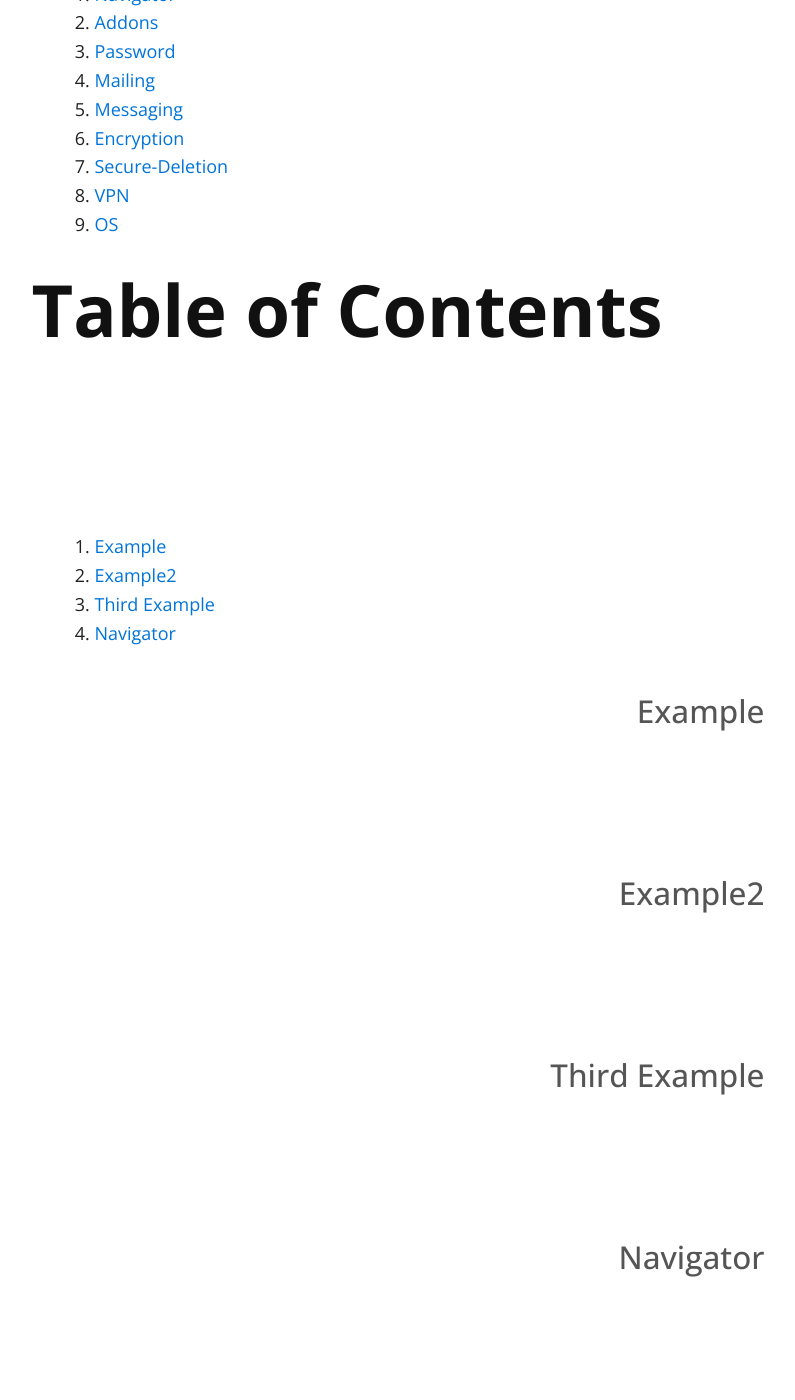
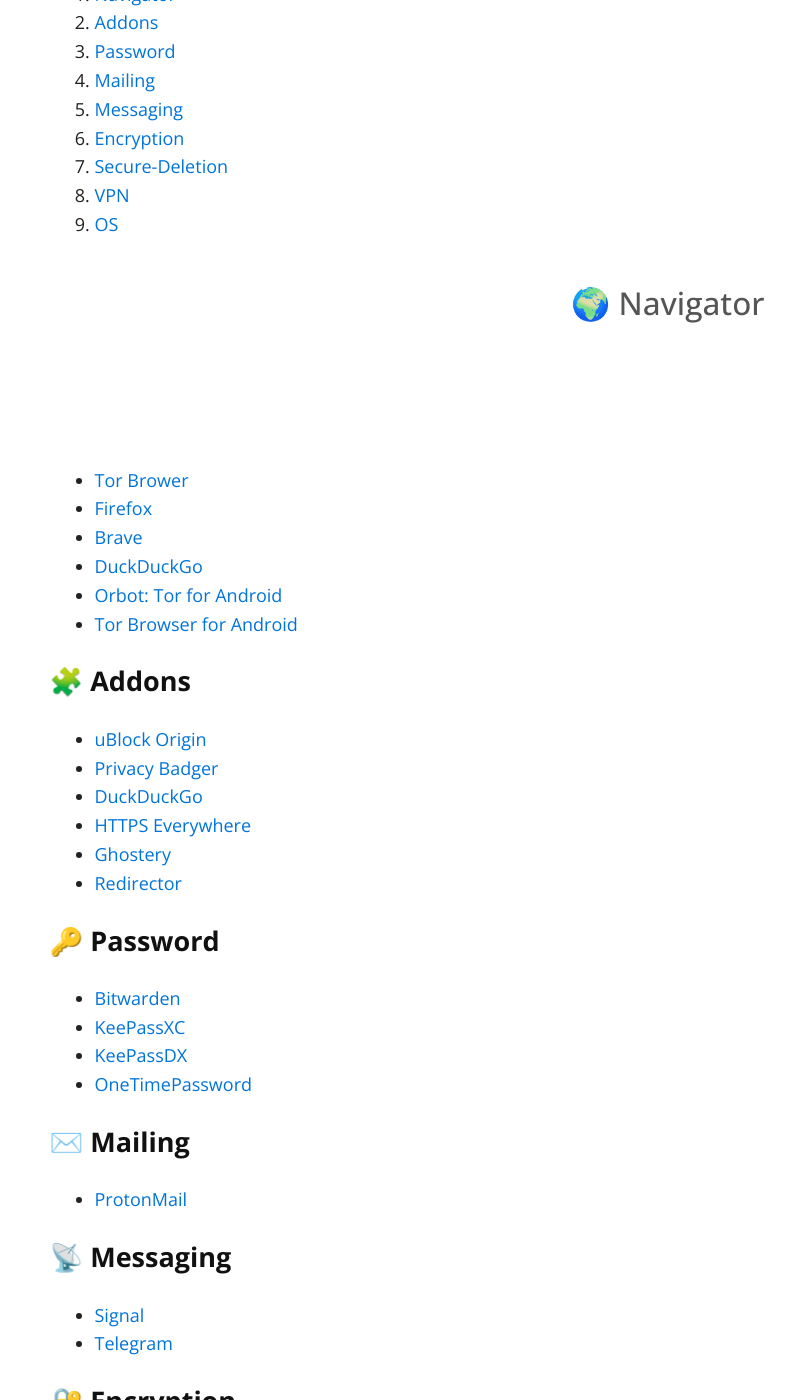
Before and after one commit to jcabeza/Privacy, a Jekyll site: the page built from index.md, in a window 1280 px wide and 1400 px high, scrolled down 447 px. Shown: the whole window, without its empty margins (260-1055 px from the left). Built offline with Jekyll 4.4.1, drawn with Linux system fonts in a browser that asks for light colours; nearby versions of some CDN libraries; our own code applies the rules of GitHub Pages for plain Markdown files.

Commit message:
Update index.md

```diff
--- a/index.md
+++ b/index.md
@@ -13,18 +13,7 @@
 8. [VPN](#vpn)
 9. [OS](#os)
 
-# Table of Contents
-1. [Example](#example)
-2. [Example2](#example2)
-3. [Third Example](#third-example)
-4. [Navigator](#navigator)
-
-## Example
-## Example2
-## Third Example
-## Navigator
-
-##### 🌍 Navigator
+## 🌍 Navigator
 
 - [Tor Brower](https://www.torproject.org)
 - [Firefox](https://www.mozilla.org/fr/firefox)
```
